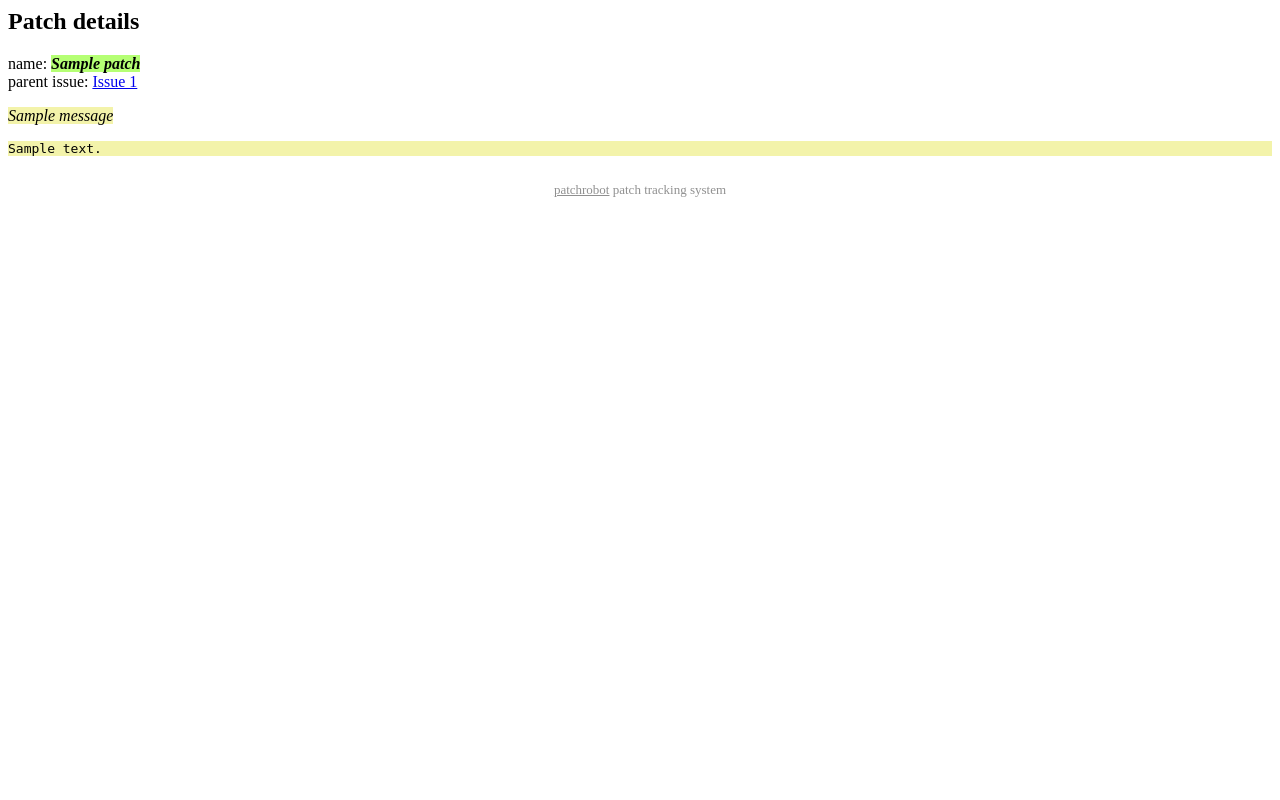
After one commit to certik/patchrobot, a Django app: template templates/review/patch.html in a window 1280 px wide. The commit adds this page. Run offline with Django 3.2, Linux system fonts and the light colour scheme; the template is opened without the code that fills it: most values are stand-ins (such as "Sample title", 1, 10 or a date in 2020).

Commit message:
Patch view added, styles improved.

```diff
--- a/static/style.css
+++ b/static/style.css
@@ -5,6 +5,22 @@ a:visited { color: #000000; }
 
 table {
 	border-collapse: collapse;
+}
+
+em.subject {
+	background: #b5ff74;
+	color: #000000;
+	font-weight: bold;
+}
+
+em.message-subject {
+	background: #f3f3aa;
+	color: #000000;
+	//font-weight: bold;
+}
+
+pre.patch {
+	background: #f3f3aa;
 }
 
 table.patchlist {
--- /dev/null
+++ b/templates/review/patch.html
@@ -0,0 +1,23 @@
+<html>
+<head>
+    <title>Patch Robot</title>
+    <link type="text/css" rel="stylesheet" href="/static/style.css">
+</head>
+<body>
+
+<h2>Patch details</h2>
+name: <em class="subject">{{ patch.subject }}</em><br/>
+parent issue: <a href="/issues">Issue {{ patch.issue.id }}</a>
+{% for message in patch.message_set.all %}
+<p>
+<em class="message-subject">{{ message.subject }}</em>
+</p>
+<pre class="patch">{{ message.body }}</pre>
+{% endfor %}
+
+  <div id="footer">
+   <a href="http://github.com/certik/patchrobot/">patchrobot</a>
+   patch tracking system
+  </div>
+</body>
+</html>
--- a/urls.py
+++ b/urls.py
@@ -15,9 +15,7 @@ urlpatterns = patterns('',
     # Uncomment the next line for to enable the admin:
     (r'^admin/(.*)', admin.site.root),
     (r'^issues/$', 'patchrobot.review.views.index'),
-    (r'^issues/(?P<issue_id>\d+)/$', 'patchrobot.review.views.issue'),
-    (r'^issues/(?P<issue_id>\d+)/(?P<message_id>\d+)/$',
-        'patchrobot.review.views.message'),
+    (r'^issues/(?P<patch_id>\d+)/$', 'patchrobot.review.views.patch'),
     (r'^static/(?P<path>.*)$', 'django.views.static.serve',
         {'document_root': os.path.join(os.path.dirname(__file__), 'static')})
 )
```
Also changed, not shown: review/views.py (+4 -6 lines).
